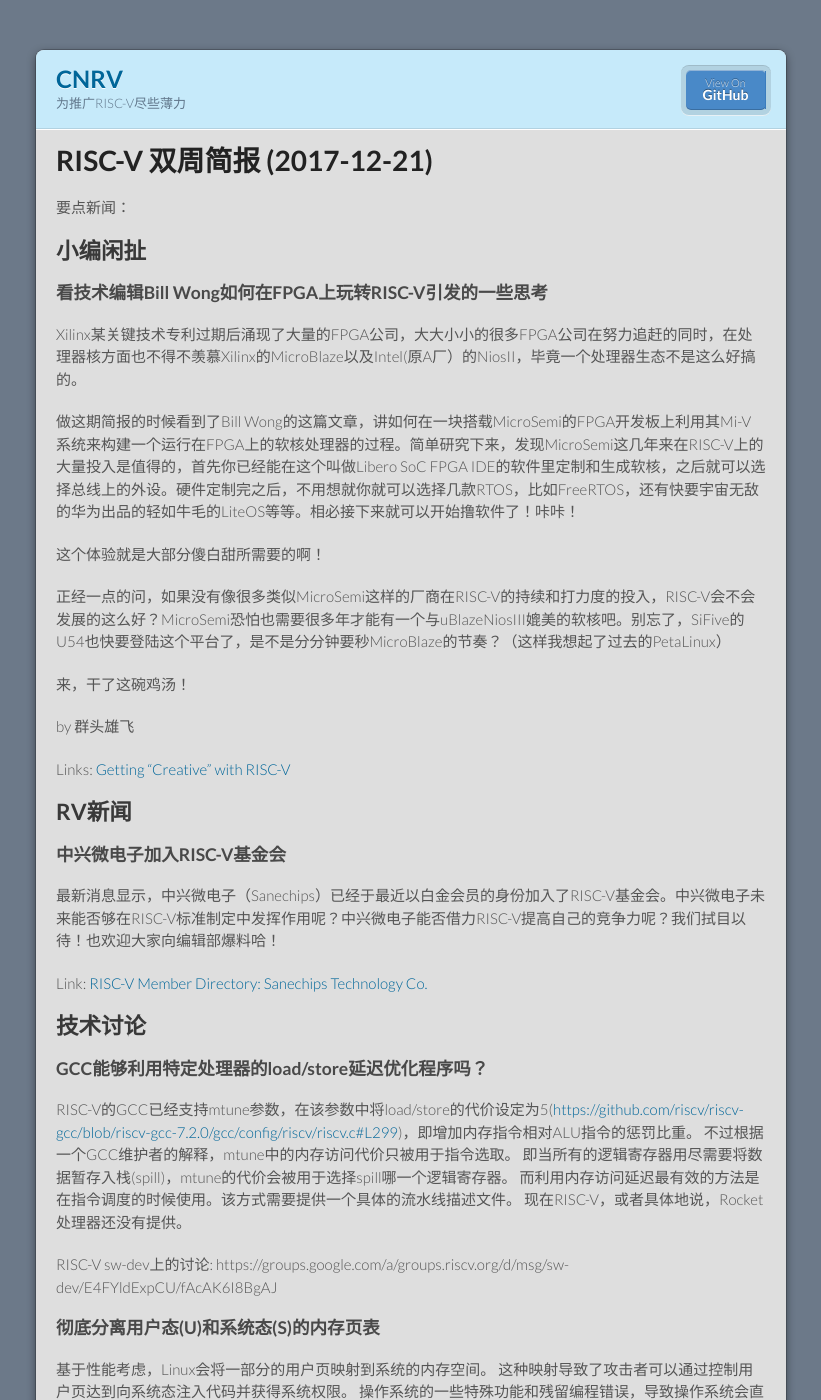
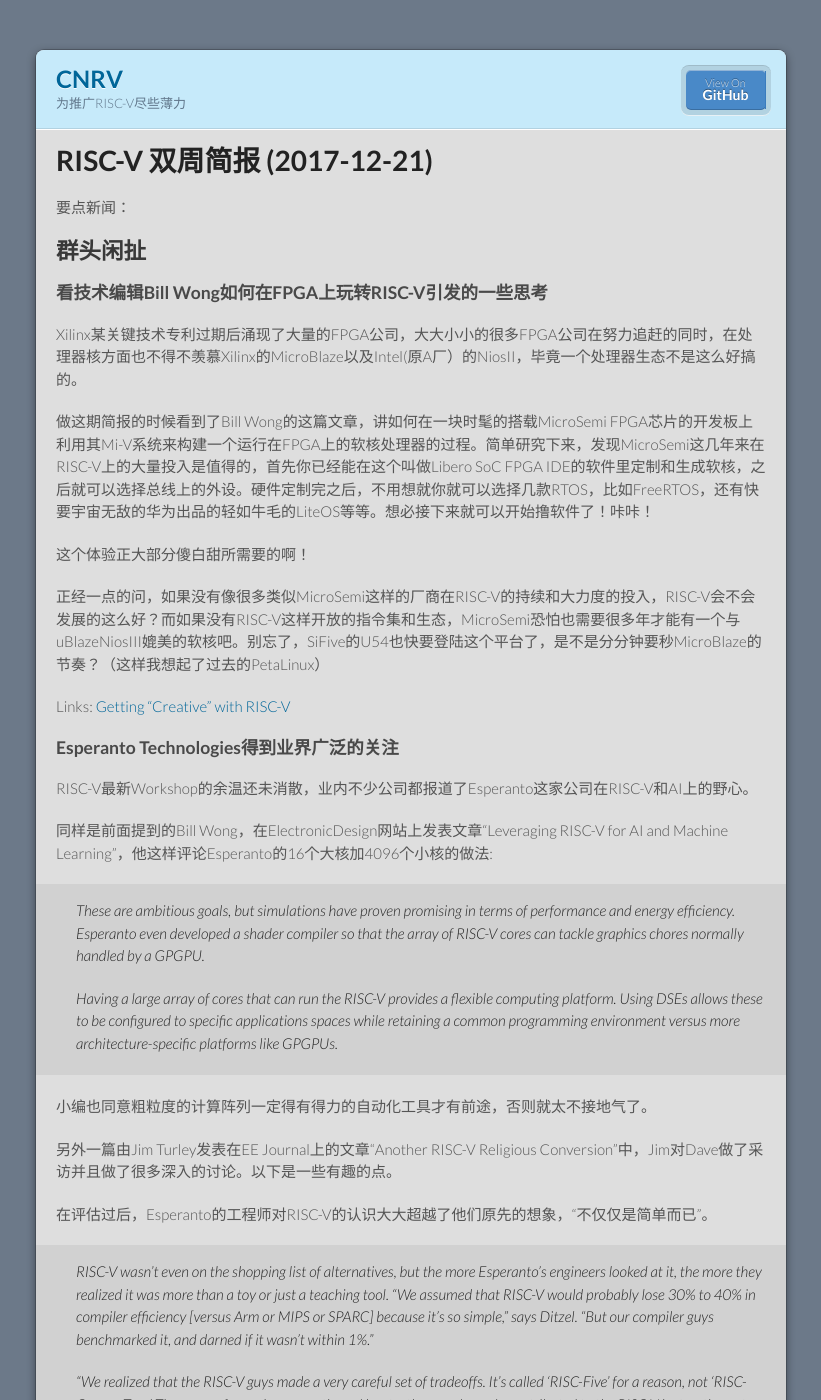
Before and after one commit to cnrv/home, a Jekyll site: the page built from bi-week-rpts/2017-12-21.md, in a window 1280 px wide and 1400 px high. Shown: the whole window, without its empty margins (229-1050 px from the left). Built offline with Jekyll 4.4.1, drawn with Linux system fonts in a browser that asks for light colours; Markdown is read by kramdown in place of the engine named in the settings; comment, search, counter and statistics services are not loaded; our own code applies the rules of GitHub Pages for plain Markdown files; some of the changed text lies outside the part shown.

Commit message:
dave comments.
Signed-off-by: Alex Guo <xfguo@credosemi.com.cn>

```diff
--- a/bi-week-rpts/2017-12-21.md
+++ b/bi-week-rpts/2017-12-21.md
@@ -6,24 +6,53 @@
 
 要点新闻：
 
-## 小编闲扯
+## 群头闲扯
 
 ### 看技术编辑Bill Wong如何在FPGA上玩转RISC-V引发的一些思考
 
 Xilinx某关键技术专利过期后涌现了大量的FPGA公司，大大小小的很多FPGA公司在努力追赶的同时，在处理器核方面也不得不羡慕Xilinx的MicroBlaze以及Intel(原A厂）的NiosII，毕竟一个处理器生态不是这么好搞的。
 
-做这期简报的时候看到了Bill Wong的这篇文章，讲如何在一块搭载MicroSemi的FPGA开发板上利用其Mi-V系统来构建一个运行在FPGA上的软核处理器的过程。简单研究下来，发现MicroSemi这几年来在RISC-V上的大量投入是值得的，首先你已经能在这个叫做Libero SoC FPGA IDE的软件里定制和生成软核，之后就可以选择总线上的外设。硬件定制完之后，不用想就你就可以选择几款RTOS，比如FreeRTOS，还有快要宇宙无敌的华为出品的轻如牛毛的LiteOS等等。相必接下来就可以开始撸软件了！咔咔！
+做这期简报的时候看到了Bill Wong的这篇文章，讲如何在一块时髦的搭载MicroSemi FPGA芯片的开发板上利用其Mi-V系统来构建一个运行在FPGA上的软核处理器的过程。简单研究下来，发现MicroSemi这几年来在RISC-V上的大量投入是值得的，首先你已经能在这个叫做Libero SoC FPGA IDE的软件里定制和生成软核，之后就可以选择总线上的外设。硬件定制完之后，不用想就你就可以选择几款RTOS，比如FreeRTOS，还有快要宇宙无敌的华为出品的轻如牛毛的LiteOS等等。想必接下来就可以开始撸软件了！咔咔！
 
-这个体验就是大部分傻白甜所需要的啊！
+这个体验正大部分傻白甜所需要的啊！
 
-正经一点的问，如果没有像很多类似MicroSemi这样的厂商在RISC-V的持续和打力度的投入，RISC-V会不会发展的这么好？MicroSemi恐怕也需要很多年才能有一个与uBlazeNiosIII媲美的软核吧。别忘了，SiFive的U54也快要登陆这个平台了，是不是分分钟要秒MicroBlaze的节奏？（这样我想起了过去的PetaLinux）
-
-来，干了这碗鸡汤！
-
-by 群头雄飞
+正经一点的问，如果没有像很多类似MicroSemi这样的厂商在RISC-V的持续和大力度的投入，RISC-V会不会发展的这么好？而如果没有RISC-V这样开放的指令集和生态，MicroSemi恐怕也需要很多年才能有一个与uBlazeNiosIII媲美的软核吧。别忘了，SiFive的U54也快要登陆这个平台了，是不是分分钟要秒MicroBlaze的节奏？（这样我想起了过去的PetaLinux）
 
 Links: [Getting “Creative” with RISC-V](http://www.electronicdesign.com/industrial-automation/getting-creative-risc-v)
 
+### Esperanto Technologies得到业界广泛的关注
+
+RISC-V最新Workshop的余温还未消散，业内不少公司都报道了Esperanto这家公司在RISC-V和AI上的野心。
+
+同样是前面提到的Bill Wong，在ElectronicDesign网站上发表文章“Leveraging RISC-V for AI and Machine Learning”，他这样评论Esperanto的16个大核加4096个小核的做法:
+
+> These are ambitious goals, but simulations have proven promising in terms of performance and energy efficiency. Esperanto even developed a shader compiler so that the array of RISC-V cores can tackle graphics chores normally handled by a GPGPU.
+>
+> Having a large array of cores that can run the RISC-V provides a flexible computing platform. Using DSEs allows these to be configured to specific applications spaces while retaining a common programming environment versus more architecture-specific platforms like GPGPUs.
+
+小编也同意粗粒度的计算阵列一定得有得力的自动化工具才有前途，否则就太不接地气了。
+
+另外一篇由Jim Turley发表在EE Journal上的文章“Another RISC-V Religious Conversion”中，Jim对Dave做了采访并且做了很多深入的讨论。以下是一些有趣的点。
+
+在评估过后，Esperanto的工程师对RISC-V的认识大大超越了他们原先的想象，“不仅仅是简单而已”。
+
+> RISC-V wasn’t even on the shopping list of alternatives, but the more Esperanto’s engineers looked at it, the more they realized it was more than a toy or just a teaching tool. “We assumed that RISC-V would probably lose 30% to 40% in compiler efficiency [versus Arm or MIPS or SPARC] because it’s so simple,” says Ditzel. “But our compiler guys benchmarked it, and darned if it wasn’t within 1%.”
+>
+> “We realized that the RISC-V guys made a very careful set of tradeoffs. It’s called ‘RISC-Five’ for a reason, not ‘RISC-One or -Two.’ There were four prior generations. About a thousand people contributed to the RISC-V instruction set [versus just one or two companies for the better-known CPUs], and that’s a very nice way of going about things.”
+
+在最后，Dave说除了业界很多工程师的心声，做了这么多年的Arm和x86，也是够了。
+
+> As with so many things, there are a lot of unanswered questions about Esperanto, its massively parallel AI processor, and its potential in the market. Even the company’s headcount is a secret. But Ditzel hinted that he’s assembled an all-star team of disaffected CPU designers who’ve been waiting years for a new technical challenge. “We didn’t want to go to our graves leaving x86 and Arm as the last two CPU architectures in the world,” he asserts.
+>
+> Maybe all the predictions won’t come true. Maybe none of them will. But in the meantime, I’ve seen how RISC-V provides real value to a development team that easily could, and did, design its own CPU from scratch but chose to use the open-source core instead. It’s a testament to RISC-V and its creators and evangelists. Hallelujah.
+>
+
+很多人包括我可能都不了解David Ditzel其人，毕业于Berkeley，参与过SPARC 64-bit ISA的设计，后面创立了全美达（Transmeta）曾经让Intel也胆战心惊，他绝对是个业界老兵了。如今他拉了一大票天才投入RISC-V这场革命中，前景如何不得而知，但绝对不可小觑～
+
+Links:
+
+1. [Leveraging RISC-V for AI and Machine Learning](http://www.electronicdesign.com/industrial-automation/leveraging-risc-v-ai-and-machine-learning)
+2. [Another RISC-V Religious Conversion](https://www.eejournal.com/article/another-risc-v-religious-conversion/)
 
 ## RV新闻
 
```
